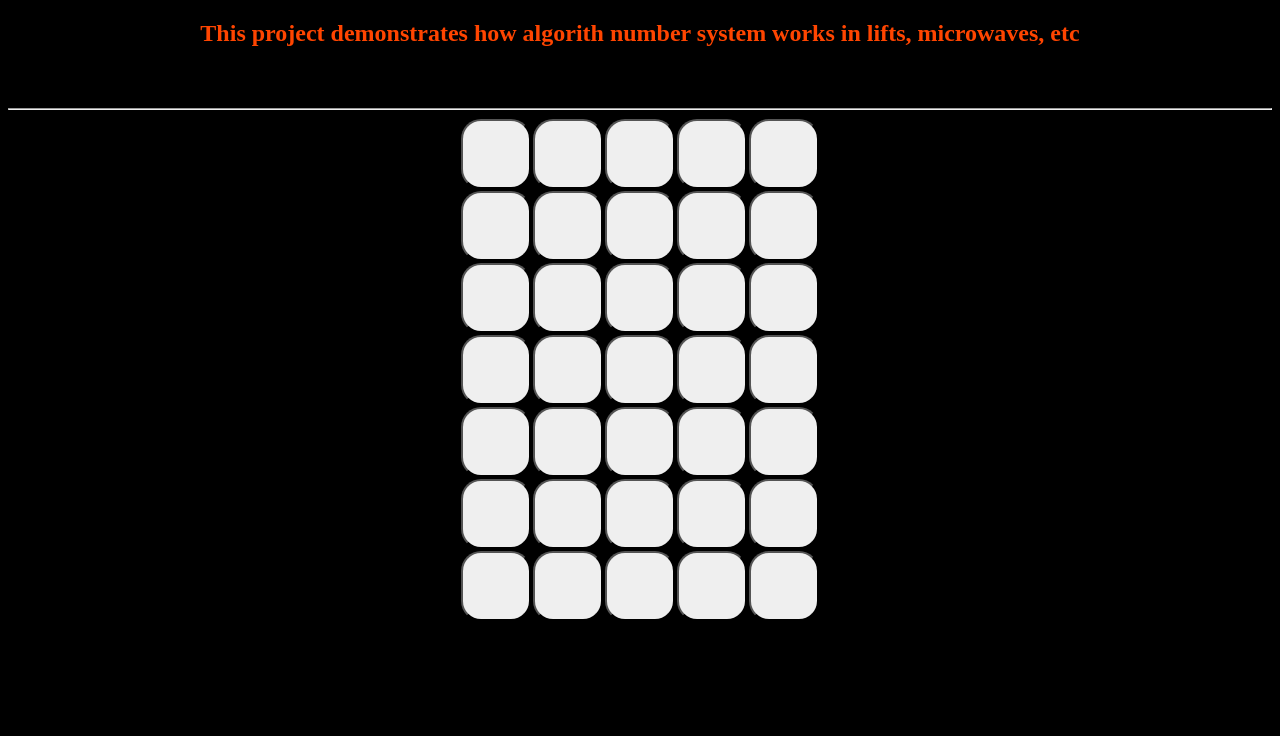
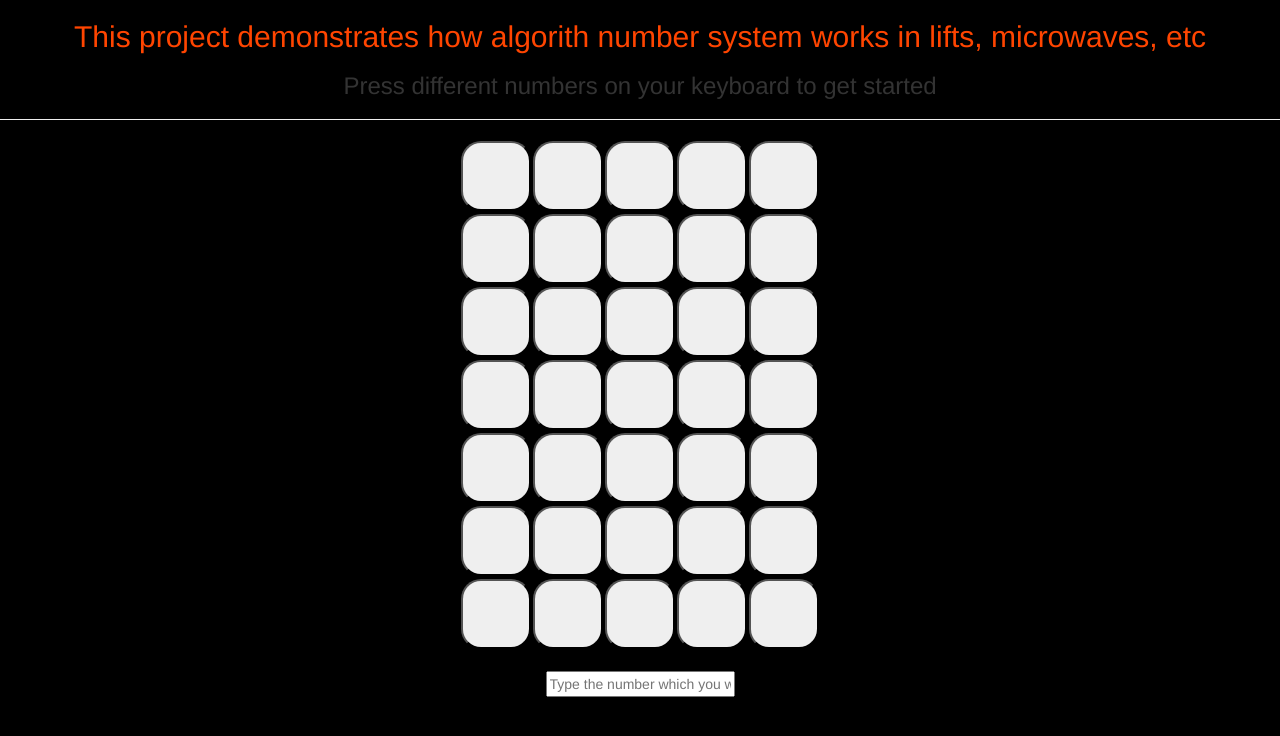
Before and after one commit to Saket578/Number-algo, a plain HTML site: page index.html in a window 1280 px wide. Drawn offline with nearby package versions, Linux system fonts and the light colour scheme.

Commit message:
Update index.html

```diff
--- a/index.html
+++ b/index.html
@@ -3,6 +3,8 @@
 <head>
     <meta charset="UTF-8">
     <meta name="viewport" content="width=device-width, initial-scale=1.0">
+    <link rel="stylesheet" href="https://maxcdn.bootstrapcdn.com/bootstrap/3.4.0/css/bootstrap.min.css">
+    <script src="https://maxcdn.bootstrapcdn.com/bootstrap/3.4.0/js/bootstrap.min.js"></script>
     <link rel="stylesheet" href="style.css" type="text/css">
     <title>Document</title>
 </head>
@@ -18,6 +20,8 @@
         <div id="col-4" class="colms"><button class="dood" id="U"></button><button class="dood" id="V"></button><button class="dood" id="W"></button><button class="dood" id="X"></button><button class="dood" id="Y"></button></div>
         <div id="col-4" class="colms"><button class="dood" id="Z"></button><button class="dood" id="Aa"></button><button class="dood" id="Ab"></button><button class="dood" id="Ac"></button><button class="dood" id="Ad"></button></div>
         <div id="col-4" class="colms"><button class="dood" id="Ae"></button><button class="dood" id="Af"></button><button class="dood" id="Ag"></button><button class="dood" id="Ah"></button><button class="dood" id="Ai"></button></div>
+        <br>
+        <input id="num" placeholder="Type the number which you want to display">
     </center>
 </body>
 <script src="main.js"></script>
```
